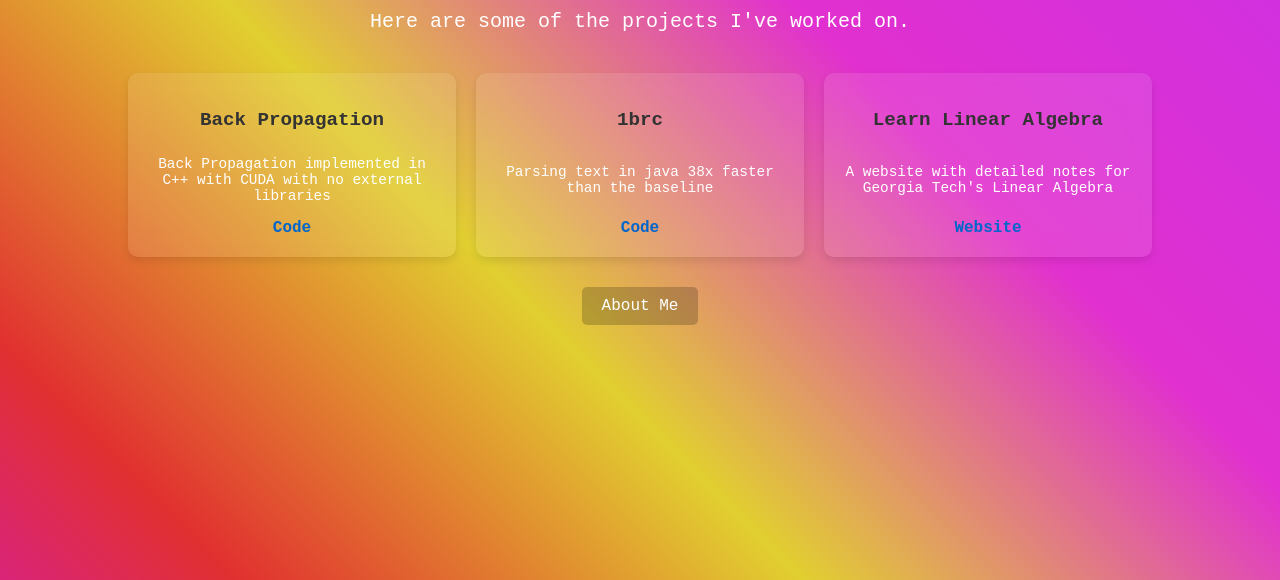
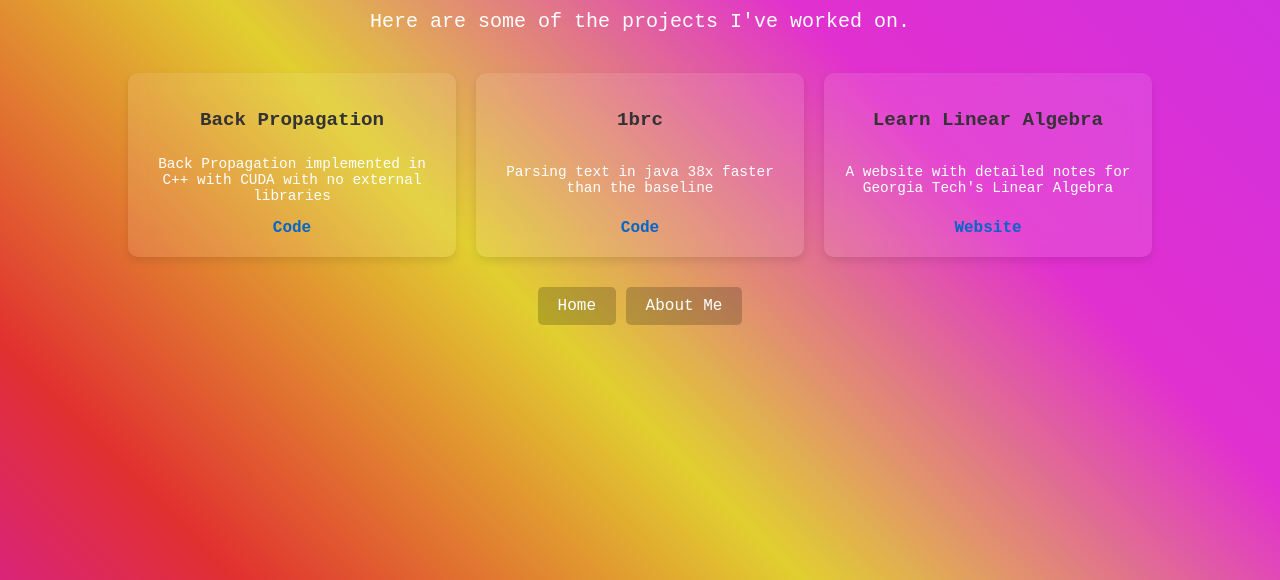
Before and after one commit to amuhak/amuhak.github.io, a website built with webpack: page src/projects.html in a window 1280 px wide. Shown: the part 220-800 px from the top of the page. Built offline with nearby package versions, Linux system fonts and the light colour scheme.

Commit message:
'update'

```diff
--- a/src/projects.html
+++ b/src/projects.html
@@ -33,11 +33,13 @@
                     </div>
                     <div class="grid-item">
                         <h2 class="project-title">Learn Linear Algebra</h2>
-                        <p class="project-description">A website with detailed notes for Georgia Tech's Linear Algebra</p>
+                        <p class="project-description">A website with detailed notes for Georgia Tech's Linear Algebra
+                        </p>
                         <a class="project-link" href="https://www.amuhak.com/MATH1554-web/">Website</a>
                     </div>
                 </div>
                 <div class="navigation">
+                    <a href="index.html">Home</a>
                     <a href="about.html">About Me</a>
                 </div>
             </div>
```
Also changed, not shown: src/about.html (+1 -0 lines), dist/about.html, dist/projects.html.
